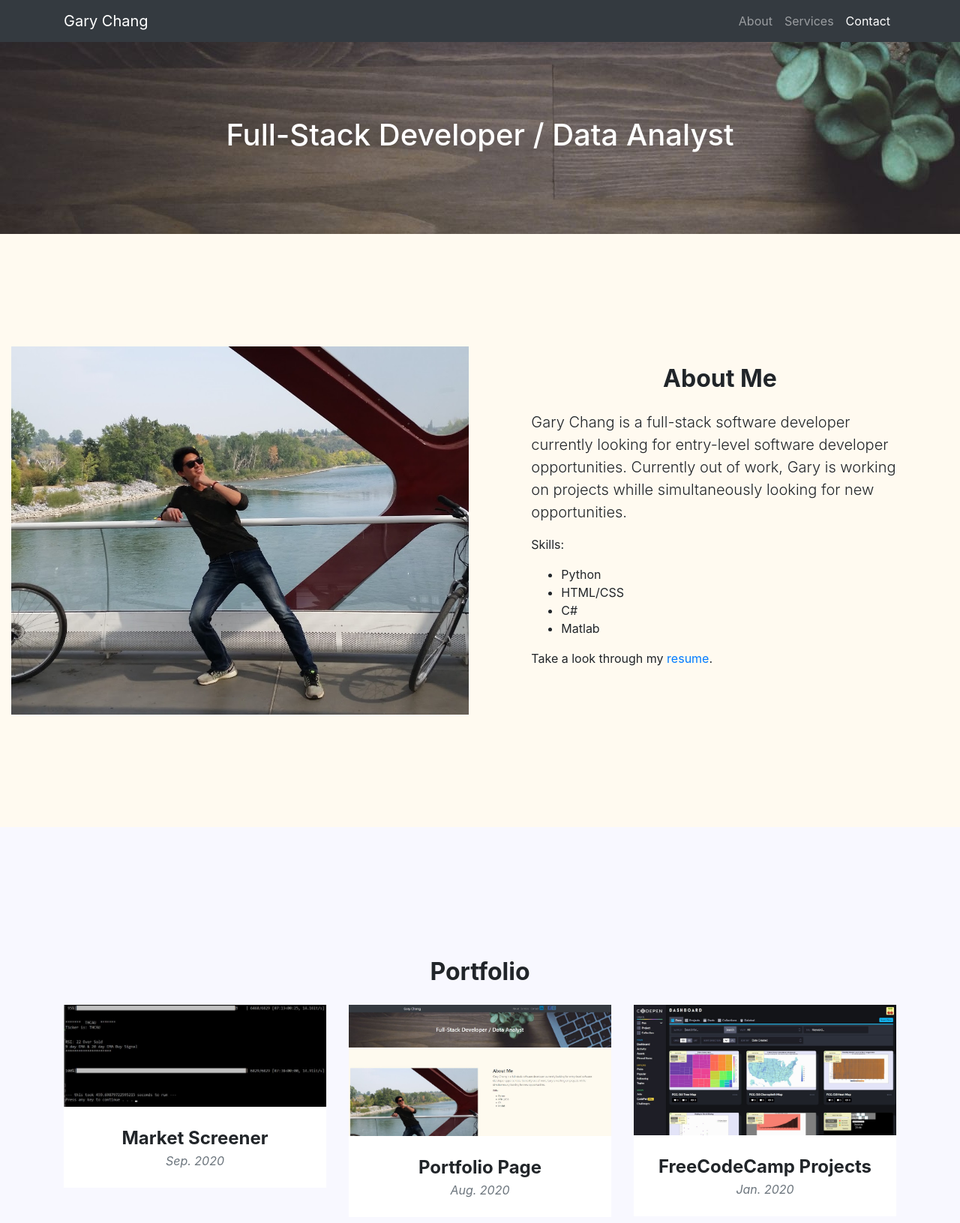
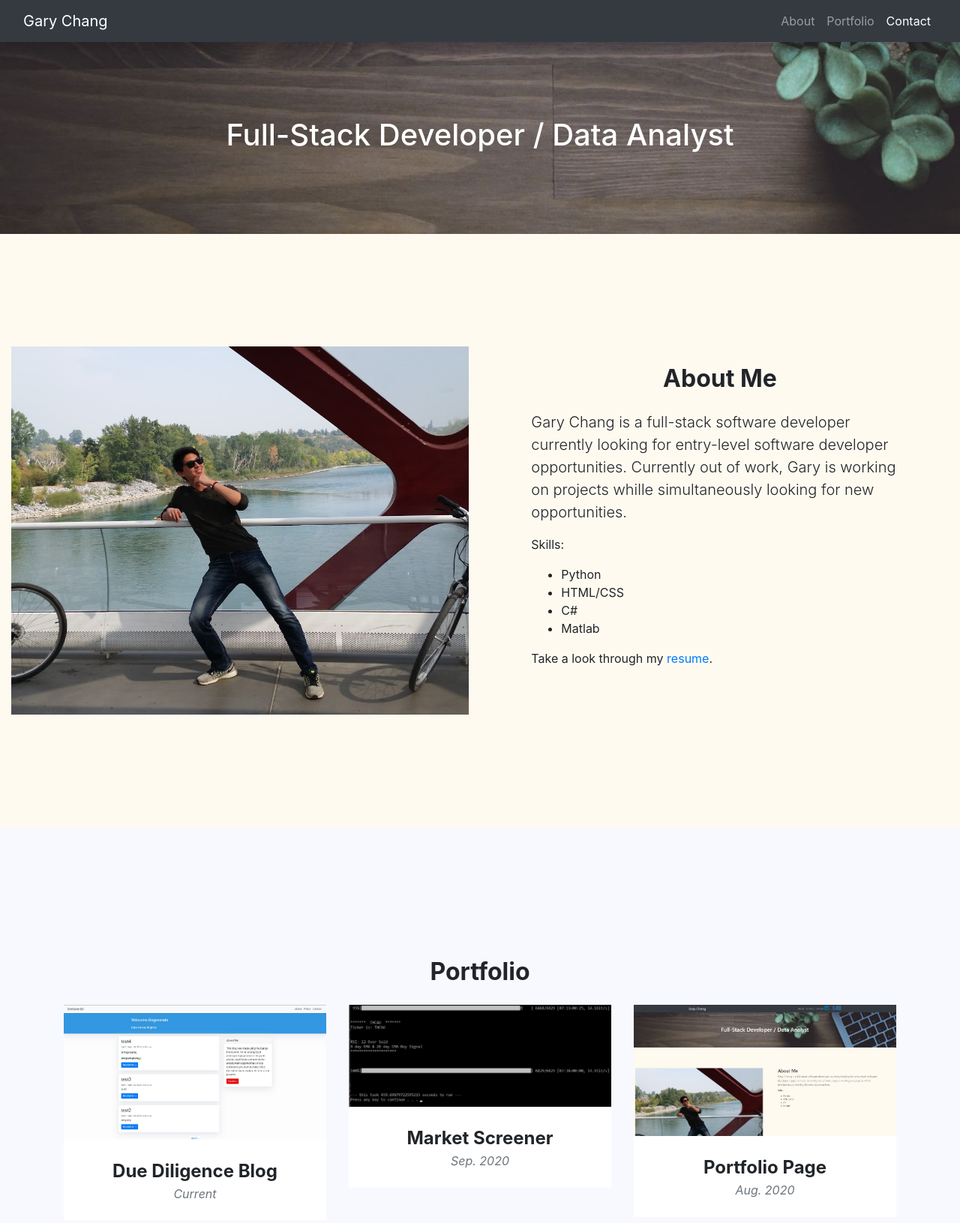
Before and after one commit to cherrygang/Gary-Chang-Portfolio, a website with bundled scripts: page index.html in a window 1280 px wide. Shown: the top 1631 px of the page at 75% size. Built offline with nearby package versions, Linux system fonts and the light colour scheme.

Commit message:
Update with ddblog

```diff
--- a/css/scrolling-nav.css
+++ b/css/scrolling-nav.css
@@ -149,3 +149,7 @@ section {
 .btn-color-override {
     color: white;
 }
+
+.shadow {
+    box-shadow: 0 4px 2px -2px rgba(0, 0, 0, 0.1);
+}
--- a/index.html
+++ b/index.html
@@ -29,8 +29,8 @@
 <body id="page-top">
 
     <!-- Navigation -->
-    <nav class="navbar navbar-expand-lg navbar-dark bg-dark fixed-top" id="mainNav">
-        <div class="container">
+    <nav class="navbar navbar-expand-lg navbar-dark bg-dark fixed-top shadow" id="mainNav">
+        <div class="container-fluid">
             <a class="navbar-brand js-scroll-trigger myName" href="#page-top">Gary Chang</a>
             <button class="navbar-toggler" type="button" data-toggle="collapse" data-target="#navbarResponsive" aria-controls="navbarResponsive" aria-expanded="false" aria-label="Toggle navigation">
                 <span class="navbar-toggler-icon"></span>
@@ -41,7 +41,7 @@
                         <a class="nav-link js-scroll-trigger" href="#about">About</a>
                     </li>
                     <li class="nav-item">
-                        <a class="nav-link js-scroll-trigger" href="#services">Services</a>
+                        <a class="nav-link js-scroll-trigger" href="#services">Portfolio</a>
                     </li>
                     <li class="nav-item">
                         <a class="nav-link js-scroll-trigger" href="#contact">Contact</a>
@@ -87,6 +87,17 @@
         <div class="container">
             <h2 class="h1-responsive font-weight-bold text-center my-4">Portfolio</h2>
             <div class="row">
+                <div class="col-lg-4 col-sm-6 mb-4">
+                    <div class="portfolio-item">
+                        <a class="" href="http://dilettantedd.herokuapp.com/">
+                            <img class="img-fluid" src="css/ddblog.jpg" alt="" />
+                        </a>
+                        <div class="portfolio-caption">
+                            <div class="portfolio-caption-heading">Due Diligence Blog</div>
+                            <div class="portfolio-caption-subheading text-muted">Current</div>
+                        </div>
+                    </div>
+                </div>
                 <div class="col-lg-4 col-sm-6 mb-4">
                     <div class="portfolio-item">
                         <a class="" href="https://github.com/cherrygang/SwingTraderMarketScreener">
```
Also changed, not shown: css/ddblog.jpg (added).
